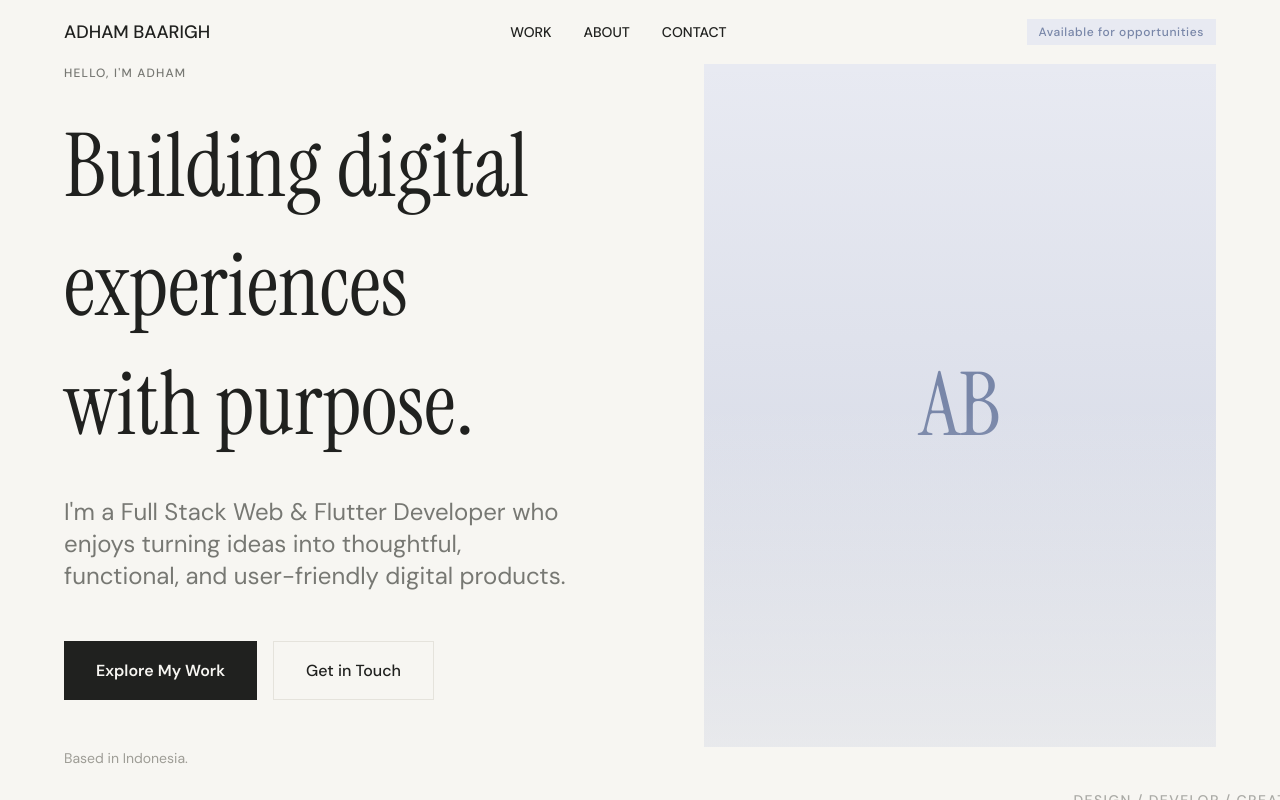
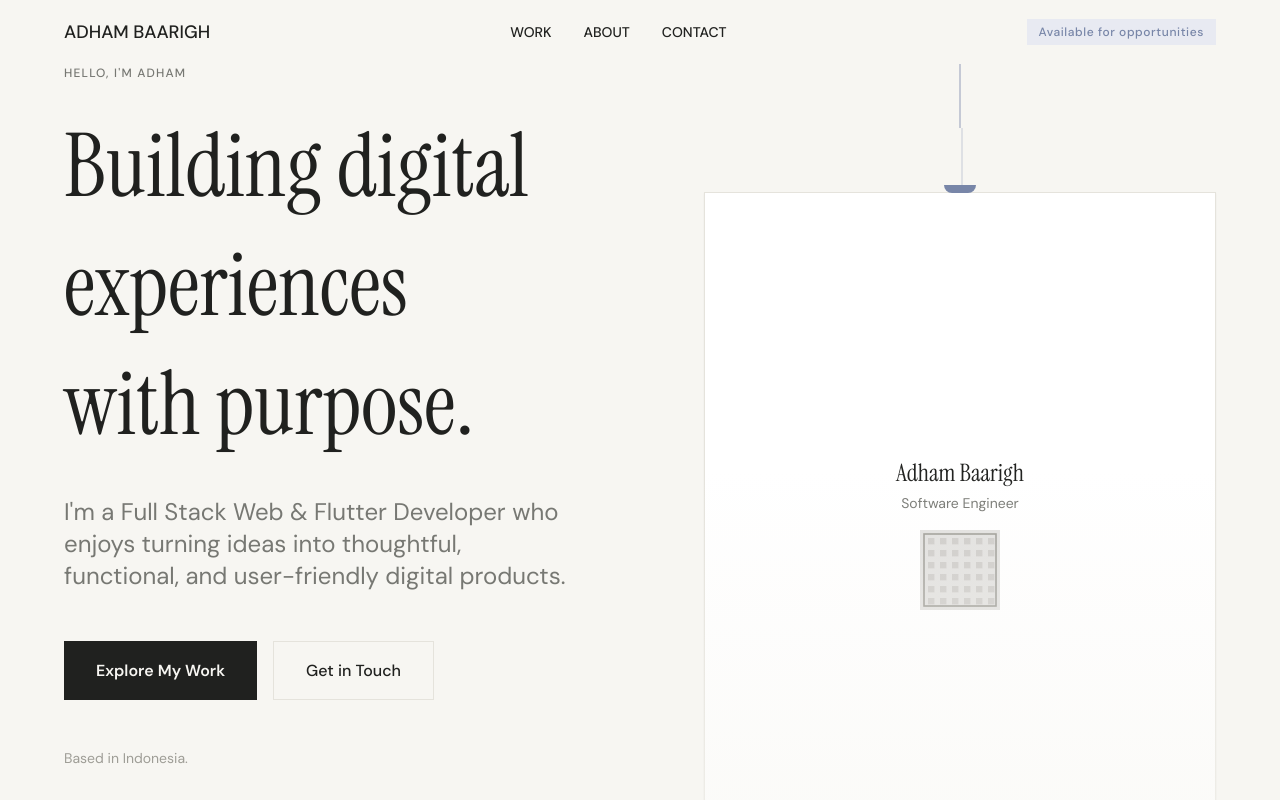
Before and after one commit to adhambrgh/portofolioadhambrgh, a Next.js app: page / in a window 1280 px wide. Shown: the top 800 px of the page. Built offline with nearby package versions, Linux system fonts and the light colour scheme.

Commit message:
feat: replace portrait placeholder with lanyard + nametag card (Software Engineer)

```diff
--- a/src/components/sections/Hero.tsx
+++ b/src/components/sections/Hero.tsx
@@ -80,7 +80,7 @@ export function Hero() {
             transition={{ duration: 0.6, ease: "easeOut", delay: 0.2 }}
           >
             <div className="relative aspect-[3/4] max-w-md mx-auto lg:max-w-none">
-              <ImagePlaceholder type="portrait" name="Adham Baarigh" className="rounded-none" />
+              <ImagePlaceholder type="nametag" name="Adham Baarigh" role="Software Engineer" className="rounded-none" />
               <div className="absolute inset-0 bg-gradient-to-t from-background/60 via-transparent to-transparent pointer-events-none" aria-hidden="true" />
             </div>
 
--- a/src/components/ui/ImagePlaceholder.tsx
+++ b/src/components/ui/ImagePlaceholder.tsx
@@ -4,8 +4,9 @@ import { type ImgHTMLAttributes } from "react";
 import { cn, getInitials } from "@/lib/utils";
 
 interface ImagePlaceholderProps extends ImgHTMLAttributes<HTMLDivElement> {
-  type: "portrait" | "project";
+  type: "portrait" | "project" | "nametag";
   name?: string;
+  role?: string;
   techStack?: string[];
   className?: string;
   aspectRatio?: string;
@@ -14,12 +15,56 @@ interface ImagePlaceholderProps extends ImgHTMLAttributes<HTMLDivElement> {
 export function ImagePlaceholder({
   type,
   name,
+  role,
   techStack,
   className,
-  aspectRatio = type === "portrait" ? "aspect-[3/4]" : "aspect-[4/3]",
+  aspectRatio = type === "portrait" || type === "nametag" ? "aspect-[3/4]" : "aspect-[4/3]",
   ...props
 }: ImagePlaceholderProps) {
   const initials = name ? getInitials(name) : type === "portrait" ? "AB" : "··";
+
+  if (type === "nametag") {
+    return (
+      <div
+        className={cn(
+          "relative flex flex-col items-center",
+          aspectRatio,
+          className
+        )}
+        {...props}
+      >
+        {/* Tali lanyard: 2 garis tipis vertikal accent */}
+        <div className="w-0.5 h-16 bg-accent/40" aria-hidden="true" />
+        <div className="w-0.5 h-16 bg-accent/20 ml-1" aria-hidden="true" />
+
+        {/* Kartu nametag */}
+        <div className="relative w-full h-full bg-card border border-border shadow-sm flex flex-col items-center justify-center p-6">
+          {/* Clip holder atas kartu */}
+          <div className="absolute -top-2 left-1/2 -translate-x-1/2 w-8 h-2 bg-accent rounded-b-lg" aria-hidden="true" />
+
+          {/* Nama - Instrument Serif */}
+          <p className="font-serif text-xl font-medium text-foreground text-center mb-1">
+            {name || "Adham Baarigh"}
+          </p>
+
+          {/* Role - DM Sans */}
+          <p className="font-sans text-sm text-secondary text-center mb-4">
+            {role || "Software Engineer"}
+          </p>
+
+          {/* QR code dekoratif */}
+          <div className="w-20 h-20 bg-muted/30 flex items-center justify-center" aria-hidden="true">
+            <svg viewBox="0 0 100 100" className="w-full h-full text-muted" aria-hidden="true">
+              <rect x="5" y="5" width="90" height="90" fill="none" stroke="currentColor" strokeWidth="2"/>
+              {[10,25,40,55,70,85].flatMap(x => [10,25,40,55,70,85].map(y =>
+                <rect key={`${x}-${y}`} x={x} y={y} width="8" height="8" fill="currentColor" opacity="0.3"/>
+              ))}
+            </svg>
+          </div>
+        </div>
+      </div>
+    );
+  }
 
   if (type === "portrait") {
     return (
```
Also changed, not shown: 1 other file (tests, documents, lock files or other folders).
